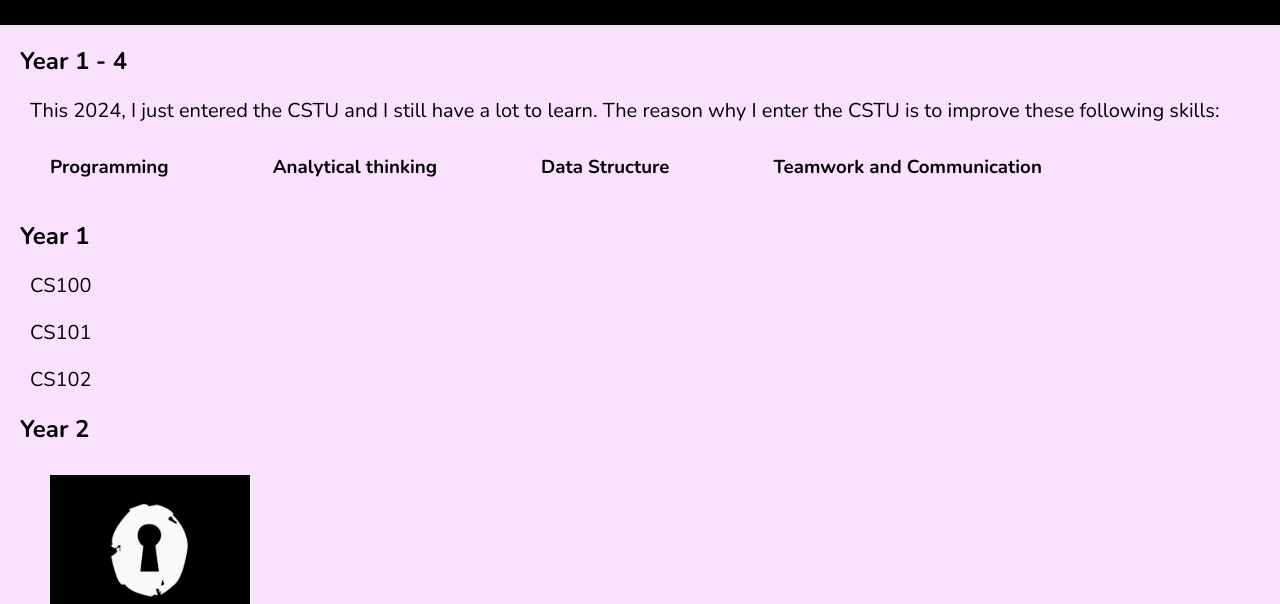
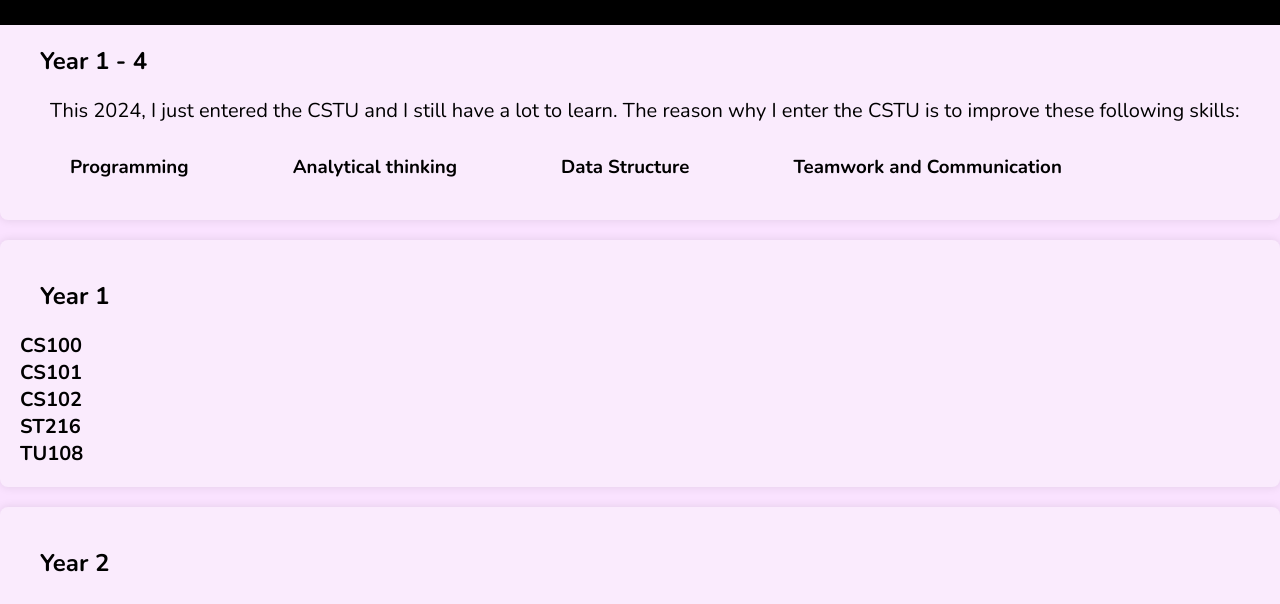
Before and after one commit to Mos00110/6709650029_MyCSTUStory, a plain HTML site: page myjourney.html in a window 1280 px wide. Shown: the part 279-883 px from the top of the page. Drawn offline with nearby package versions, Linux system fonts and the light colour scheme; a web font is replaced by a local one.

Commit message:
Finish all content and decoration

```diff
--- a/myjourney.html
+++ b/myjourney.html
@@ -22,7 +22,7 @@
             <li><a href="myfuture.html">My Future</a></li>
         </ul>
     </nav>
-    <section>
+    <section class="info-section">
         <h2>Year 1 - 4</h2>
             <p>This 2024, I just entered the CSTU and I still have a lot to learn. The reason why I enter the CSTU is to improve these following skills:</p>
         <h3>Programming</h3>
@@ -30,13 +30,17 @@
         <h3>Data Structure</h3>
         <h3>Teamwork and Communication</h3>
     </section>
-    <section>
+    <section class="info-section">
         <h2>Year 1</h2>
-        <p>CS100</p>
-        <p>CS101</p>
-        <p>CS102</p>
+        <ul>
+            <li>CS100</li>
+            <li>CS101</li>
+            <li>CS102</li>
+            <li>ST216</li>
+            <li>TU108</li>
+        </ul>
     </section>
-    <section>
+    <section class="info-section">
         <h2>Year 2</h2>
         <div class="Locked">
             <img src="resources/locked.png" width="200" alt="locked" title="Locked">
@@ -45,7 +49,7 @@
              </div>
         </div>
     </section>
-    <section>
+    <section class="info-section">
         <h2>Year 3</h2>
         <div class="Locked">
             <img src="resources/locked.png" width="200" alt="locked" title="Locked">
@@ -54,7 +58,7 @@
              </div>
         </div>
     </section>
-    <section>
+    <section class="info-section">
         <h2>Year 4</h2>
         <div class="Locked">
             <img src="resources/locked.png" width="200" alt="locked" title="Locked">
--- a/mystyle.css
+++ b/mystyle.css
@@ -103,9 +103,7 @@ th.intro{
 video{
     width: 100%;
 }
-.info-future{
-    text-align: center;
-}
+
 .name, .age, .date, .blood{
     color: rgb(255, 29, 116);
     text-shadow: -1px 1px 2px black;
@@ -203,6 +201,21 @@ p.story:first-letter {
 .locked, .idols{
     text-align: center;
 }
+.info-future{
+    text-align: center;
+    background-color: rgb(250, 235, 253);
+    border-radius: 8px;
+    box-shadow: 0 0 10px rgba(0, 0, 0, 0.1);
+    margin-bottom: 20px;
+    padding: 20px;
+}
+.info-section {
+    background-color: rgb(250, 235, 253);
+    border-radius: 8px;
+    box-shadow: 0 0 10px rgba(0, 0, 0, 0.1);
+    margin-bottom: 20px;
+    padding: 20px;
+}
 fieldset{
     margin: 0px 30px;
 }
```
